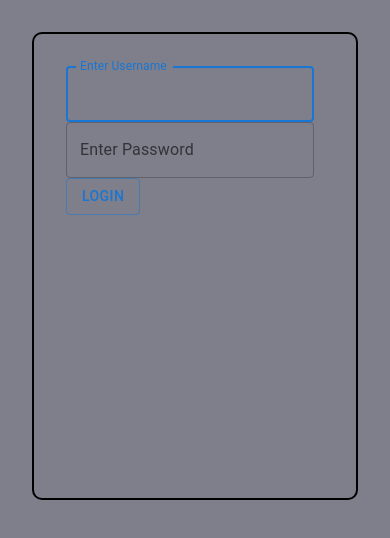
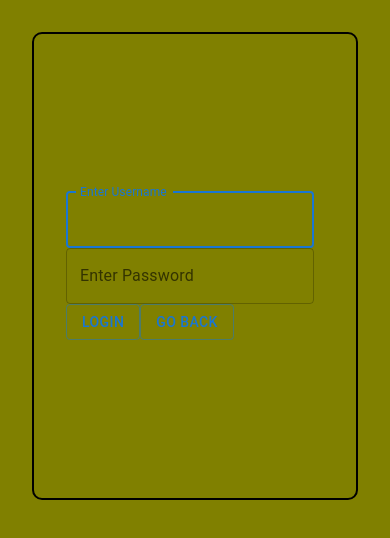
Before and after one commit to Jasontap/reminders-app, a React (Create React App) app: page /login in a window 390 px wide. Shown: the top 538 px of the page. Built offline with nearby package versions, Linux system fonts and the light colour scheme.

Commit message:
initializing flexbox for goal> media queries

```diff
--- a/src/App.css
+++ b/src/App.css
@@ -6,16 +6,36 @@
 body {
   background-color: #7e7f8b;
 }
+
 #container {
+  display: flex;
+  justify-content: center;
+}
+
+#app {
   margin: 2rem;
   border: solid black 2px;
   border-radius: 10px;
   padding: 2rem;
-  max-width: 300px;
+  width: 300px;
   min-height: 400px;
+  display: flex;
+  flex-direction: column;
+  justify-content: center;
 }
+
+/* .app {
+
+} */
 
 a {
   text-decoration: none;
   color: #1976d2;
 }
+
+
+@media screen and (max-width: 600px) {
+  body {
+    background-color: olive;
+  }
+}
--- a/src/App.js
+++ b/src/App.js
@@ -83,7 +83,7 @@ function App() {
 
   return (
     <ThemeProvider theme={theme}>
-      <div>
+      <div id="app">
         {!token && (
           <Routes>
             <Route exact path="/" element={<WelcomePage />} />
--- a/src/components/Login.js
+++ b/src/components/Login.js
@@ -84,6 +84,7 @@ function Login({setToken, navigate, signUp=false}) {
       ) : (
         <Button variant="outlined" type="submit">login</Button>
       )}
+      <Button variant="outlined" onClick={() => navigate('/')}>Go Back</Button>
       {error && <div>{error}</div>}
     </form>
   );
```
Also changed, not shown: 1 other file (tests, documents, lock files or other folders).
